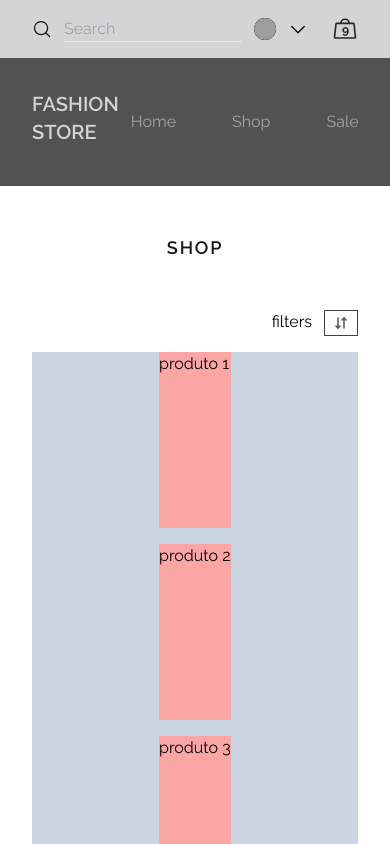
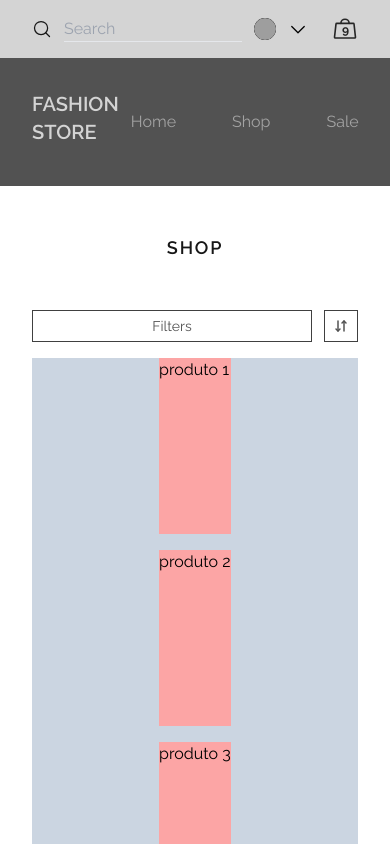
Before and after one commit to killer-cf/fashion-store, a Next.js app: page /products in a window 390 px wide. Shown: the top 844 px of the page. Built offline with nearby package versions, Linux system fonts and the light colour scheme; grey boxes are pictures that could not be loaded.

Commit message:
style responsive Filters

```diff
--- a/package.json
+++ b/package.json
@@ -11,6 +11,7 @@
   "dependencies": {
     "@radix-ui/react-avatar": "^1.0.3",
     "@radix-ui/react-checkbox": "^1.0.4",
+    "@radix-ui/react-dialog": "^1.0.4",
     "@radix-ui/react-dropdown-menu": "^2.0.5",
     "@radix-ui/react-slider": "^1.1.2",
     "@types/node": "20.4.10",
--- a/src/app/products/page.tsx
+++ b/src/app/products/page.tsx
@@ -1,3 +1,4 @@
+import { DialogFilter } from '@/components/DialogFilter'
 import { DropdownSelect } from '@/components/DropdownSelect'
 import { Filters } from '@/components/Filters'
 
@@ -15,7 +16,13 @@ export default function Products() {
         </div>
         <div className="flex-1">
           <div className="flex justify-end gap-3">
-            <div className="md:hidden">filters</div>
+            <div className="flex-1 sm:flex-grow-0 md:hidden">
+              <DialogFilter>
+                <button className="h-8 w-full border border-neutral-700 px-4 text-sm text-neutral-600 sm:w-20">
+                  Filters
+                </button>
+              </DialogFilter>
+            </div>
             <div className="mb-4">
               <DropdownSelect />
             </div>
--- /dev/null
+++ b/src/components/DialogFilter.tsx
@@ -0,0 +1,32 @@
+'use client'
+
+import * as Dialog from '@radix-ui/react-dialog'
+import { X } from 'phosphor-react'
+import { ReactNode } from 'react'
+import { Filters } from './Filters'
+
+interface DialogFilterProps {
+  children: ReactNode
+}
+
+export function DialogFilter({ children }: DialogFilterProps) {
+  return (
+    <Dialog.Root>
+      <Dialog.Trigger asChild>{children}</Dialog.Trigger>
+      <Dialog.Portal>
+        <Dialog.Overlay className="data-[state=open]:animate-overlayShow fixed inset-0 bg-black bg-opacity-50" />
+        <Dialog.Content className="data-[state=open]:animate-contentShow fixed left-[50%] top-[50%] flex h-[80vh] w-[280px] translate-x-[-50%] translate-y-[-50%] justify-center rounded-[6px] bg-white p-[25px] shadow-[hsl(206_22%_7%_/_35%)_0px_10px_38px_-10px,_hsl(206_22%_7%_/_20%)_0px_10px_20px_-15px] focus:outline-none">
+          <Filters />
+          <Dialog.Close asChild>
+            <button
+              className="absolute right-[10px] top-[10px] inline-flex h-[25px] w-[25px] appearance-none items-center justify-center rounded-full text-neutral-800 focus:outline-none"
+              aria-label="Close"
+            >
+              <X />
+            </button>
+          </Dialog.Close>
+        </Dialog.Content>
+      </Dialog.Portal>
+    </Dialog.Root>
+  )
+}
--- a/src/components/DropdownSelect.tsx
+++ b/src/components/DropdownSelect.tsx
@@ -21,7 +21,7 @@ export function DropdownSelect() {
   return (
     <DropdownMenuRadix.Root onOpenChange={setIsOpen} open={isOpen}>
       <DropdownMenuRadix.Trigger asChild className="cursor-pointer">
-        <div className="flex border border-neutral-700 px-2 py-1 text-neutral-600 sm:w-40 sm:justify-between">
+        <div className="flex h-8 items-center border border-neutral-700 px-2 py-1 text-neutral-600 sm:w-40 sm:justify-between">
           <span className="hidden text-sm sm:inline">{selectedOption}</span>
           <ArrowsDownUp weight="bold" className="block sm:hidden" />
           {isOpen ? (
--- a/tailwind.config.js
+++ b/tailwind.config.js
@@ -33,6 +33,14 @@ module.exports = {
           from: { opacity: 0, transform: 'translateX(-2px)' },
           to: { opacity: 1, transform: 'translateX(0)' },
         },
+        overlayShow: {
+          from: { opacity: 0 },
+          to: { opacity: 1 },
+        },
+        contentShow: {
+          from: { opacity: 0, transform: 'translate(-50%, -48%) scale(0.96)' },
+          to: { opacity: 1, transform: 'translate(-50%, -50%) scale(1)' },
+        },
       },
       animation: {
         slideDownAndFade:
@@ -42,6 +50,8 @@ module.exports = {
         slideUpAndFade: 'slideUpAndFade 400ms cubic-bezier(0.16, 1, 0.3, 1)',
         slideRightAndFade:
           'slideRightAndFade 400ms cubic-bezier(0.16, 1, 0.3, 1)',
+        overlayShow: 'overlayShow 150ms cubic-bezier(0.16, 1, 0.3, 1)',
+        contentShow: 'contentShow 150ms cubic-bezier(0.16, 1, 0.3, 1)',
       },
     },
   },
```
Also changed, not shown: 1 other file (tests, documents, lock files or other folders).
